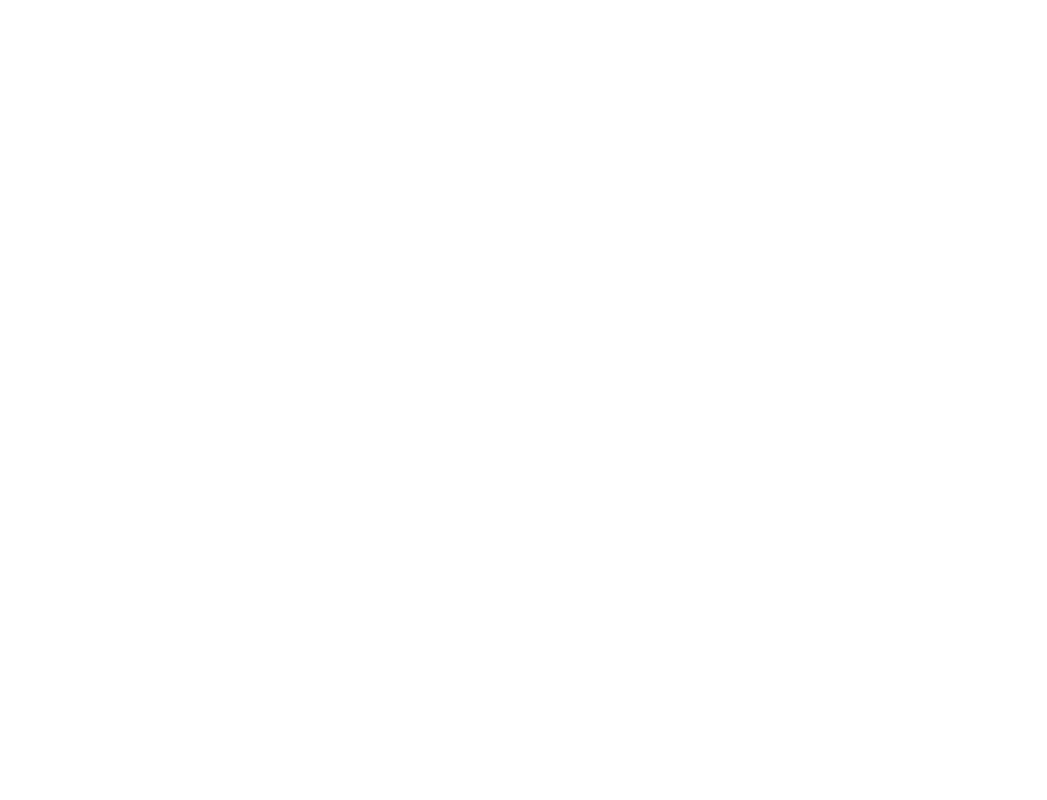
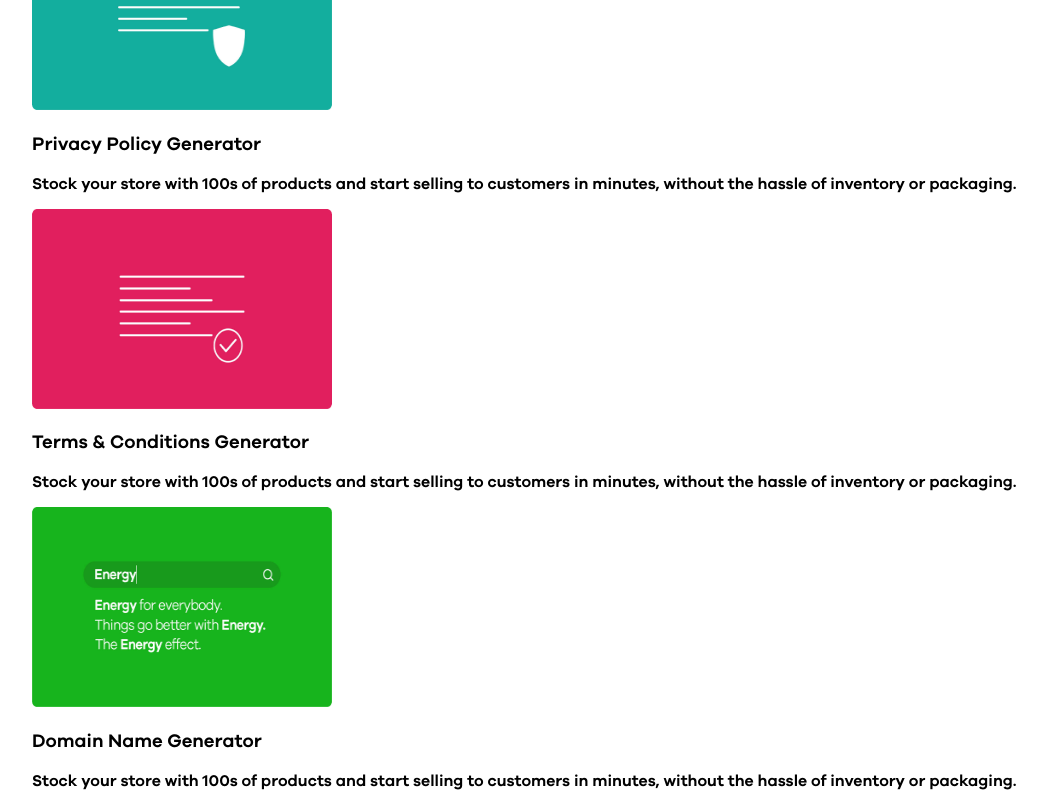
Before and after one commit to mahakmakharia/demo-landing, a Next.js app: page / in a window 1280 px wide. Shown: the part 1060-1860 px from the top of the page, without its empty margins (0-1047 px from the left). Before the commit the page ends 970 px from the top, so only its background shows below. Built offline with nearby package versions, Linux system fonts and the light colour scheme.

Commit message:
add: initial struct of products section

```diff
--- a/pages/index.js
+++ b/pages/index.js
@@ -3,6 +3,7 @@ import StepsSection from '../src/components/steps/StepsSection'
 import HeroSection from '../src/components/HeroSection'
 import SloganGeneratorSection from '../src/components/slogan-generator/SloganGeneratorSection'
 import styles from '../styles/Home.module.css'
+import FreeProductsSection from '../src/components/products/FreeProductsSection'
 
 export default function Home() {
   return (
@@ -16,6 +17,7 @@ export default function Home() {
         <HeroSection />
         <SloganGeneratorSection />
         <StepsSection />
+        <FreeProductsSection />
       </main>
 
     </div>
--- /dev/null
+++ b/src/components/products/FreeProductCard.js
@@ -0,0 +1,15 @@
+import React from 'react';
+import Image from 'next/image';
+
+const FreeProductCard = ({ src, name, description }) => {
+    return (
+        <div >
+            <Image src={src} alt={name} height={200} width={300} />
+            <h3>{name}</h3>
+            <p>{description}</p>
+
+        </div>
+    );
+}
+
+export default FreeProductCard;
--- /dev/null
+++ b/src/components/products/FreeProductsSection.js
@@ -0,0 +1,39 @@
+import React from 'react';
+import FreeProductCard from './FreeProductCard';
+
+const FreeProductsSection = () => {
+    const products = [
+        {
+            src: "/assets/imgs/policy.png",
+            name: "Privacy Policy Generator",
+            description: "Stock your store with 100s of products and start selling to customers in minutes, without the hassle of inventory or packaging."
+        },
+        {
+            src: "/assets/imgs/terms.png",
+            name: "Terms & Conditions Generator",
+            description: "Stock your store with 100s of products and start selling to customers in minutes, without the hassle of inventory or packaging."
+        },
+        {
+            src: "/assets/imgs/domain.png",
+            name: "Domain Name Generator",
+            description: "Stock your store with 100s of products and start selling to customers in minutes, without the hassle of inventory or packaging."
+        },
+        {
+            src: "/assets/imgs/invoice.png",
+            name: "Invoice Generator",
+            description: "Stock your store with 100s of products and start selling to customers in minutes, without the hassle of inventory or packaging."
+        }
+    ]
+    return (
+        <div >
+            {products.map(product => {
+                return (
+                    <FreeProductCard key={product.name} name={product.name} description={product.description} src={product.src} />
+                )
+            })}
+
+        </div>
+    );
+}
+
+export default FreeProductsSection;
```
